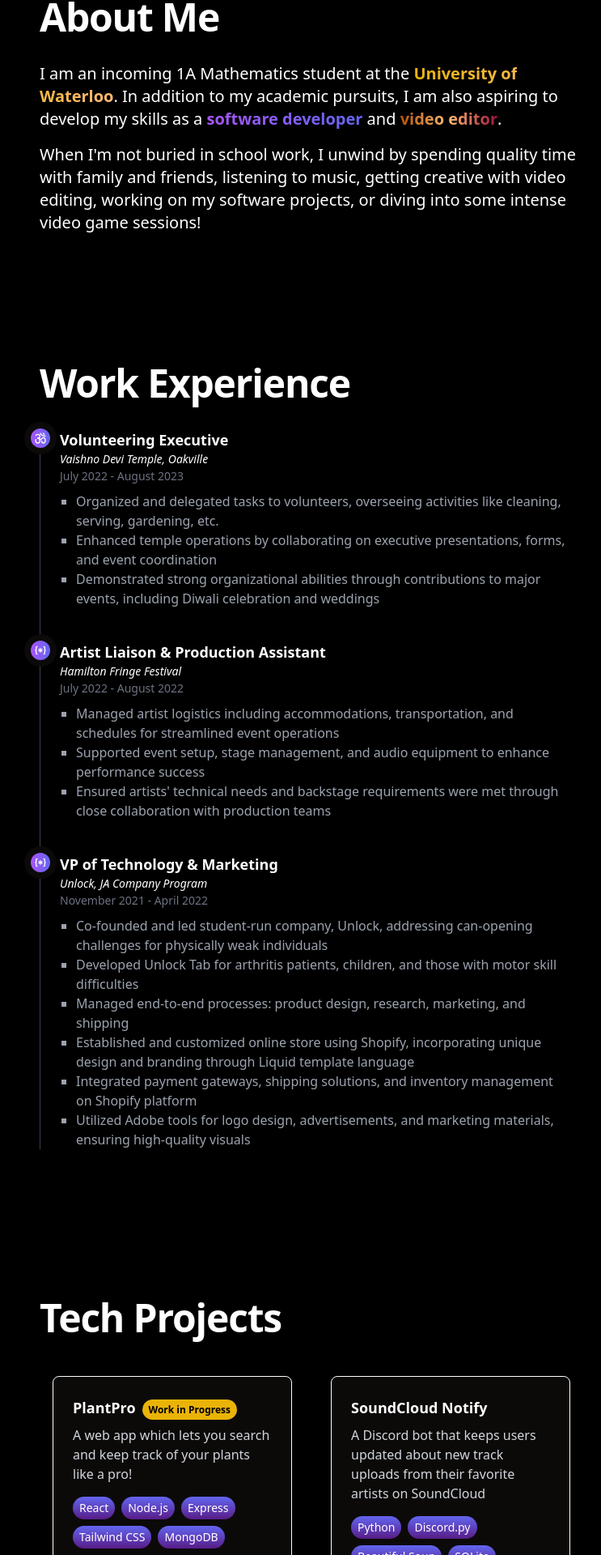
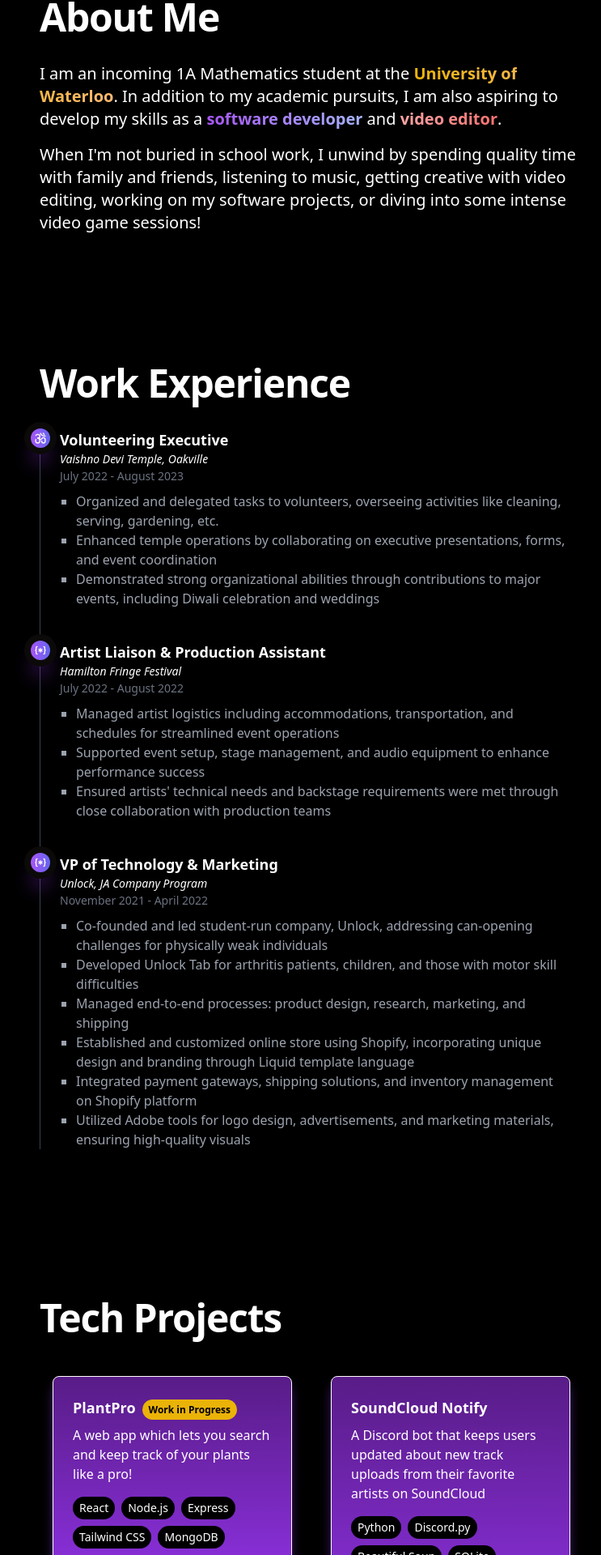
Before and after one commit to adithayyil/adithayyil.me, a React (Vite) app: page / in a window 1280 px wide. Shown: the part 807-2727 px from the top of the page at 81% size, without its empty margins (255-998 px from the left). Built offline with nearby package versions, Linux system fonts and the light colour scheme.

Commit message:
style cards to match format

```diff
--- a/src/components/About.tsx
+++ b/src/components/About.tsx
@@ -15,11 +15,11 @@ function About() {
           </strong>
           . In addition to my academic pursuits, I am also aspiring to develop
           my skills as a{" "}
-          <strong className="bg-gradient-to-r from-purple-500 to-indigo-500 bg-clip-text text-center text-transparent">
+          <strong className="bg-gradient-to-r from-purple-500 to-indigo-300 bg-clip-text text-center text-transparent">
             software developer
           </strong>{" "}
           and{" "}
-          <strong className="bg-gradient-to-r from-amber-700 via-orange-300 to-rose-800 bg-clip-text text-center text-transparent">
+          <strong className="bg-gradient-to-r from-red-300 via-magenta-200 to-red-400 bg-clip-text text-center text-transparent">
             video editor
           </strong>
           .
--- a/src/components/ProjectCard.tsx
+++ b/src/components/ProjectCard.tsx
@@ -18,7 +18,7 @@ function ProjectCard({
 }: ProjectCardProps) {
   return (
     <div className="w-full p-4">
-      <div className="bg-stone-950 border border-white rounded-lg shadow-md p-6">
+      <div className="p-6 bg-gradient-to-b from-purple-900 to-purple-600 border border-white rounded-lg shadow-lg shadow-purple-600/60">
         <div className="flex items-center">
           <h3 className="text-white text-lg font-semibold mb-2">
             {title}
@@ -29,7 +29,7 @@ function ProjectCard({
             )}
           </h3>
         </div>
-        <p className="text-gray-300">{description}</p>
+        <p className="text-white">{description}</p>
         <TechTablets skills={skills} />
         {githubLink && <ProjectLinkButton link={githubLink} />}
       </div>
--- a/src/components/ProjectLinkButton.tsx
+++ b/src/components/ProjectLinkButton.tsx
@@ -14,21 +14,21 @@ function ProjectLinkButton({ link }: IconButtonProps) {
       <FontAwesomeIcon
         icon={faGithub}
         className={`text-2xl mr-2 transition-colors ${
-          isHovered ? "text-purple-500" : "text-white"
+          isHovered ? "text-black" : "text-white"
         }`}
       />
       <a
         href={link}
         target="_blank"
         rel="noopener noreferrer"
-        className="group hover:text-purple-500"
+        className="group hover:text-black"
         onMouseEnter={() => setIsHovered(true)}
         onMouseLeave={() => setIsHovered(false)}
       >
         <svg
           xmlns="http://www.w3.org/2000/svg"
-          className={`text-white h-5 w-5 hover:stroke-purple-500 ${
-            isHovered ? "stroke-purple-500" : ""
+          className={`text-white h-5 w-5 hover:stroke-black ${
+            isHovered ? "stroke-black" : ""
           }`}
           width="24"
           height="24"
--- a/src/components/ProjectTechTablets.tsx
+++ b/src/components/ProjectTechTablets.tsx
@@ -8,7 +8,7 @@ function TechTablets({ skills }: TechTabletsProps) {
       {skills.map((skill, index) => (
         <div
           key={index}
-          className="bg-gradient-to-t from-purple-900 to-indigo-500 text-white px-2 py-1 rounded-full text-sm mr-2 mb-2"
+          className="bg-black text-white px-2 py-1 rounded-full text-sm mr-2 mb-2"
         >
           {skill}
         </div>
--- a/src/components/VisualWork.tsx
+++ b/src/components/VisualWork.tsx
@@ -7,20 +7,26 @@ function VisualWork() {
         Visual Work
       </h2>
 
-      <div className="grid grid-cols-2 gap-4 text-white">
+      <div className="grid grid-cols-1 sm:grid-cols-2 gap-4 text-white">
         <Link
           to="/video"
-          className="bg-black p-6 rounded-lg shadow-md border border-white hover:shadow-lg transition duration-300 transform hover:-translate-y-1 flex flex-col"
+          className="bg-gradient-to-r from-red-300 via-magenta-200 to-red-400 p-6 rounded-lg shadow-lg shadow-red-400/60 hover:shadow-rose-200/30 border border-white transition duration-300 transform hover:-translate-y-1 flex flex-col items-center justify-center"
         >
-          <h3 className="text-xl font-semibold mb-2">Video Work</h3>
-          {/* <p className="text-sm">Typography, 3D, Game Editing...</p> */}
+          <h3 className="text-xl font-semibold mb-2 text-center">Video Work</h3>
+          <p className="text-center text-sm">
+            Captivating visual storytelling through videos
+          </p>
         </Link>
         <Link
           to="/graphic"
-          className="bg-black p-6 rounded-lg shadow-md border border-white hover:shadow-lg transition duration-300 transform hover:-translate-y-1 flex flex-col"
+          className="bg-gradient-to-r from-red-300 via-magenta-200 to-red-400 p-6 rounded-lg shadow-lg shadow-red-400/60 hover:shadow-rose-200/30 border border-white transition duration-300 transform hover:-translate-y-1 flex flex-col items-center justify-center"
         >
-          <h3 className="text-xl font-semibold mb-2">Graphic Work</h3>
-          {/* <p className="text-sm">Logos, Designs, Abstract stuff...</p> */}
+          <h3 className="text-xl font-semibold mb-2 text-center">
+            Graphic Work
+          </h3>
+          <p className="text-center text-sm">
+            Crafting abstract and artistic graphic designs
+          </p>
         </Link>
       </div>
     </section>
--- a/src/components/WorkExperiencesSection.tsx
+++ b/src/components/WorkExperiencesSection.tsx
@@ -11,7 +11,7 @@ function Experiences() {
         <ol className="relative border-l border-gray-700">
           {workExperiences.map((experience, index) => (
             <li key={index} className="mb-10 ml-6">
-              <span className="absolute flex items-center justify-center w-6 h-6 bg-blue-100 rounded-full -left-3 ring-8 ring-stone-950 bg-gradient-to-r from-purple-500 to-indigo-500">
+              <span className="absolute flex items-center justify-center w-6 h-6 bg-blue-100 rounded-full -left-3 ring-8 ring-stone-950 bg-gradient-to-r from-purple-500 to-indigo-500 shadow-xl shadow-purple-600">
                 {experience.icon}
               </span>
               <h3 className="text-lg font-semibold text-white">
```
